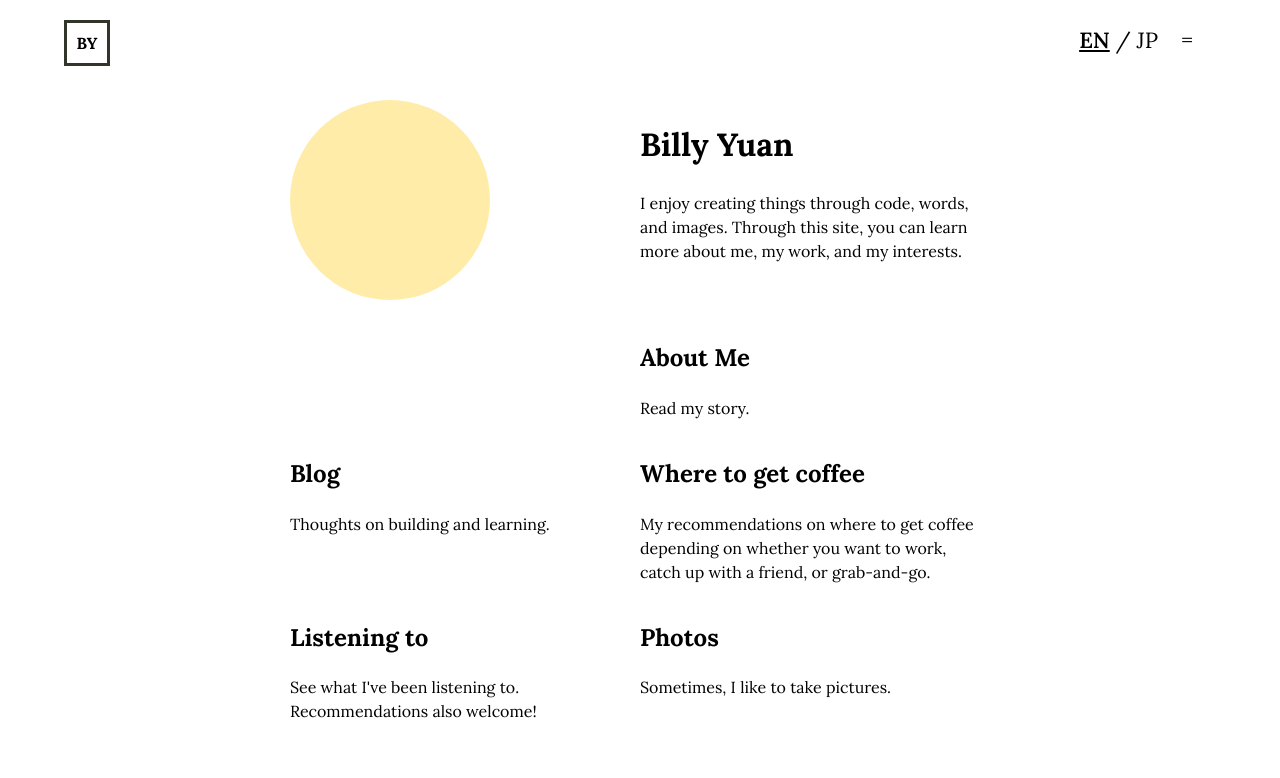
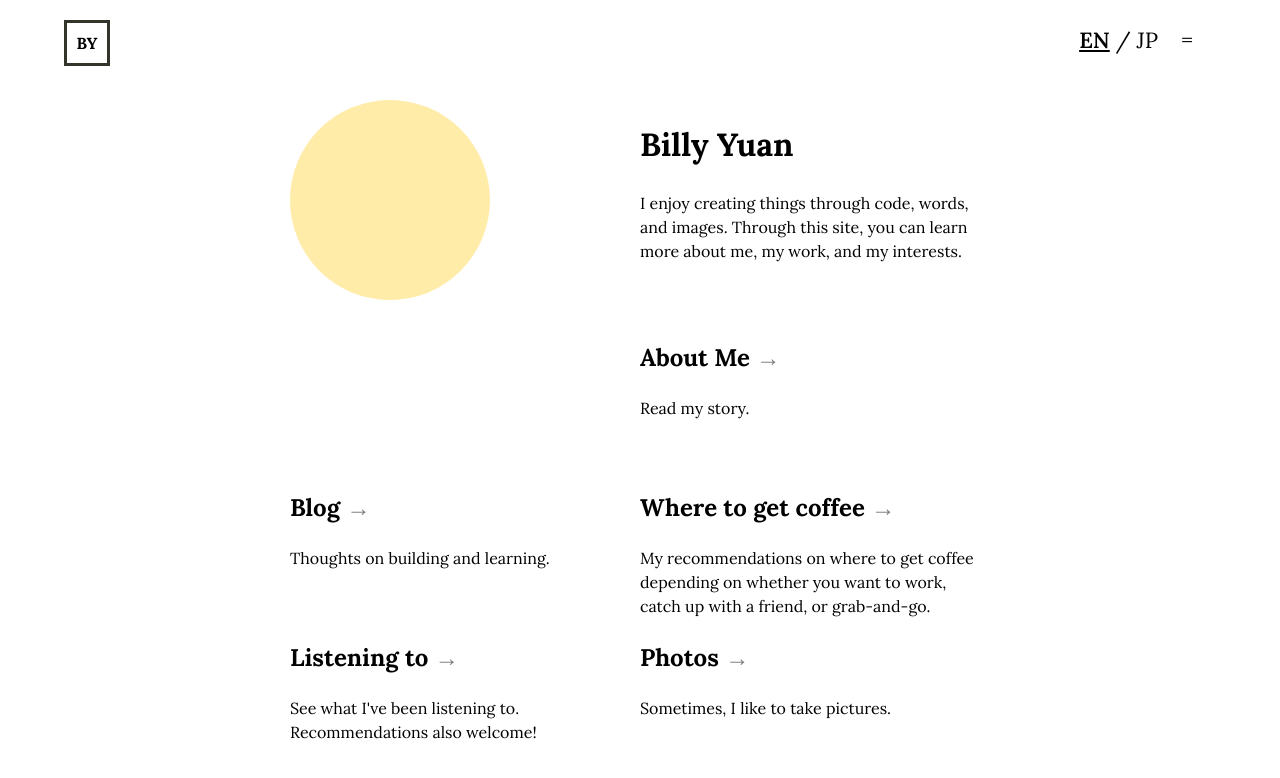
Before and after one commit to billy-yuan/personal-website, a React (Vite) app: page / in a window 1280 px wide. Shown: the top 778 px of the page. Built offline with nearby package versions, Linux system fonts and the light colour scheme; no server answers.

Commit message:
add arrow

```diff
--- a/src/home/Home.tsx
+++ b/src/home/Home.tsx
@@ -80,8 +80,14 @@ function NavCard({ header, text }: NavCardProps) {
       onMouseEnter={() => setIsMouseOver(true)}
       onMouseLeave={() => setIsMouseOver(false)}
     >
-      <h2 style={isMouseOver ? mouseOverStyle : {}}>{header}</h2>
+      <h2 style={isMouseOver ? mouseOverStyle : {}}>
+        {header} {header && <Arrow />}
+      </h2>
       <p>{text}</p>
     </div>
   );
 }
+
+function Arrow() {
+  return <span style={{ color: "grey" }}>→</span>;
+}
--- a/src/home/style.css
+++ b/src/home/style.css
@@ -34,5 +34,6 @@
 
 .nav-card-container {
   width: 350px;
+  height: 130px;
   cursor: pointer;
 }
```
